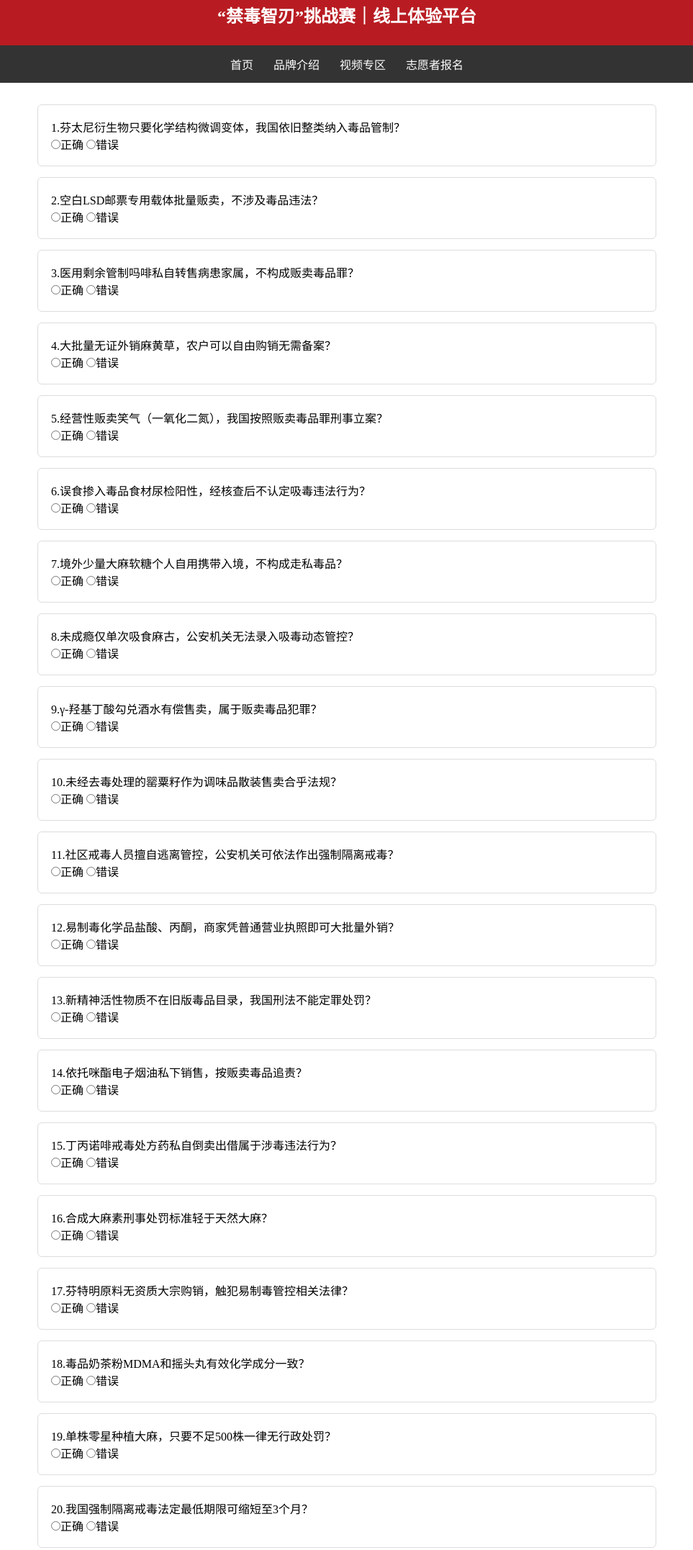
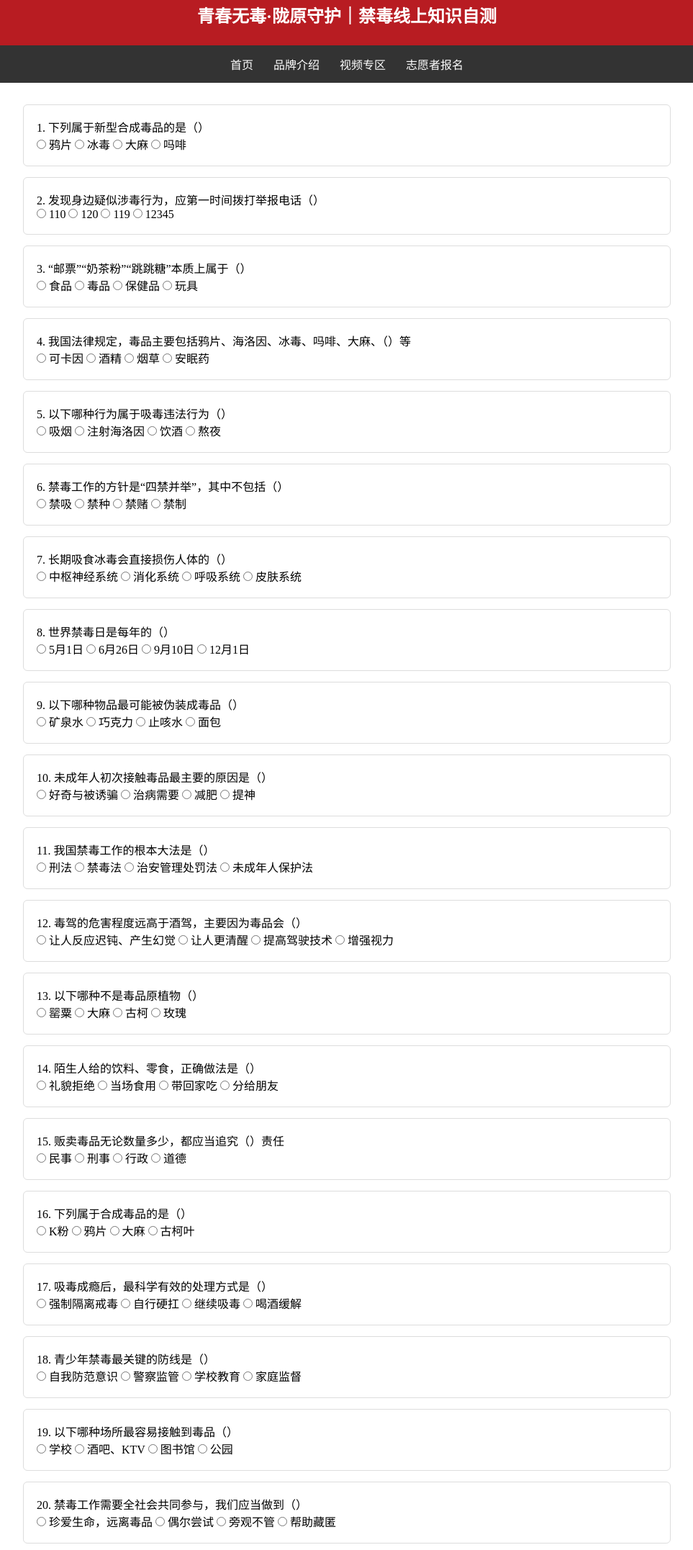
Before and after one commit to lzjtujdvolunteer/jdzyz.github.io, a plain HTML site: page quiz.html in a window 1280 px wide. Shown: the part 22-2175 px from the top of the page at 72% size, without its empty margins (158-1121 px from the left). Drawn offline with Linux system fonts and the light colour scheme.

Commit message:
Update quiz.html

```diff
--- a/quiz.html
+++ b/quiz.html
@@ -2,7 +2,7 @@
 <html lang="zh-CN">
 <head>
 <meta charset="UTF-8">
-<meta name="viewport" content="width=device-width,initial-scale=1.0">
+<meta name="viewport" content="width=device-width,initial-scale==1.0">
 <title>禁毒知识在线竞赛</title>
 <style>
 *{margin:0;padding:0;font-family:微软雅黑}
@@ -12,12 +12,12 @@ nav a{color:#fff;margin:0 12px;text-decoration:none}
 .wrap{max-width:900px;margin:30px auto;padding:0 20px}
 .q-box{border:1px #ddd solid;padding:18px;margin:15px 0;border-radius:6px}
 #submit{background:#b81c22;color:#fff;border:none;padding:10px 30px;border-radius:5px;cursor:pointer;font-size:16px}
-#res{margin-top:20px;font-size:18px;color:#b81c22}
+#res{margin-top:20px;font-size:18px;color:#b81c22;font-weight:bold}
 footer{margin-top:50px;padding:18px;background:#333;color:#fff;text-align:center;font-size:14px}
 </style>
 </head>
 <body>
-<header><h2>“禁毒智刃”挑战赛｜线上体验平台</h2></header>
+<header><h2>青春无毒·陇原守护｜禁毒线上知识自测</h2></header>
 <nav>
     <a href="index.html">首页</a>
     <a href="brand.html">品牌介绍</a>
@@ -25,128 +25,185 @@ footer{margin-top:50px;padding:18px;background:#333;color:#fff;text-align:center
     <a href="register.html">志愿者报名</a>
 </nav>
 <div class="wrap">
-    <div class="wrap">
+
 <div class="q-box">
-        <p>1.芬太尼衍生物只要化学结构微调变体，我国依旧整类纳入毒品管制？</p>
-        <label><input type="radio" name="q1" value="A">正确</label>
-        <label><input type="radio" name="q1" value="B">错误</label>
+<p>1. 下列属于新型合成毒品的是（）</p>
+<label><input type="radio" name="q1" value="A"> 鸦片</label>
+<label><input type="radio" name="q1" value="B"> 冰毒</label>
+<label><input type="radio" name="q1" value="C"> 大麻</label>
+<label><input type="radio" name="q1" value="D"> 吗啡</label>
 </div>
+
 <div class="q-box">
-        <p>2.空白LSD邮票专用载体批量贩卖，不涉及毒品违法？</p>
-        <label><input type="radio" name="q2" value="A">正确</label>
-        <label><input type="radio" name="q2" value="B">错误</label>
+<p>2. 发现身边疑似涉毒行为，应第一时间拨打举报电话（）</p>
+<label><input type="radio" name="q2" value="A"> 110</label>
+<label><input type="radio" name="q2" value="B"> 120</label>
+<label><input type="radio" name="q2" value="C"> 119</label>
+<label><input type="radio" name="q2" value="D"> 12345</label>
 </div>
+
 <div class="q-box">
-        <p>3.医用剩余管制吗啡私自转售病患家属，不构成贩卖毒品罪？</p>
-        <label><input type="radio" name="q3" value="A">正确</label>
-        <label><input type="radio" name="q3" value="B">错误</label>
+<p>3. “邮票”“奶茶粉”“跳跳糖”本质上属于（）</p>
+<label><input type="radio" name="q3" value="A"> 食品</label>
+<label><input type="radio" name="q3" value="B"> 毒品</label>
+<label><input type="radio" name="q3" value="C"> 保健品</label>
+<label><input type="radio" name="q3" value="D"> 玩具</label>
 </div>
+
 <div class="q-box">
-        <p>4.大批量无证外销麻黄草，农户可以自由购销无需备案？</p>
-        <label><input type="radio" name="q4" value="A">正确</label>
-        <label><input type="radio" name="q4" value="B">错误</label>
+<p>4. 我国法律规定，毒品主要包括鸦片、海洛因、冰毒、吗啡、大麻、（）等</p>
+<label><input type="radio" name="q4" value="A"> 可卡因</label>
+<label><input type="radio" name="q4" value="B"> 酒精</label>
+<label><input type="radio" name="q4" value="C"> 烟草</label>
+<label><input type="radio" name="q4" value="D"> 安眠药</label>
 </div>
+
 <div class="q-box">
-        <p>5.经营性贩卖笑气（一氧化二氮），我国按照贩卖毒品罪刑事立案？</p>
-        <label><input type="radio" name="q5" value="A">正确</label>
-        <label><input type="radio" name="q5" value="B">错误</label>
+<p>5. 以下哪种行为属于吸毒违法行为（）</p>
+<label><input type="radio" name="q5" value="A"> 吸烟</label>
+<label><input type="radio" name="q5" value="B"> 注射海洛因</label>
+<label><input type="radio" name="q5" value="C"> 饮酒</label>
+<label><input type="radio" name="q5" value="D"> 熬夜</label>
 </div>
+
 <div class="q-box">
-        <p>6.误食掺入毒品食材尿检阳性，经核查后不认定吸毒违法行为？</p>
-        <label><input type="radio" name="q6" value="A">正确</label>
-        <label><input type="radio" name="q6" value="B">错误</label>
+<p>6. 禁毒工作的方针是“四禁并举”，其中不包括（）</p>
+<label><input type="radio" name="q6" value="A"> 禁吸</label>
+<label><input type="radio" name="q6" value="B"> 禁种</label>
+<label><input type="radio" name="q6" value="C"> 禁赌</label>
+<label><input type="radio" name="q6" value="D"> 禁制</label>
 </div>
+
 <div class="q-box">
-        <p>7.境外少量大麻软糖个人自用携带入境，不构成走私毒品？</p>
-        <label><input type="radio" name="q7" value="A">正确</label>
-        <label><input type="radio" name="q7" value="B">错误</label>
+<p>7. 长期吸食冰毒会直接损伤人体的（）</p>
+<label><input type="radio" name="q7" value="A"> 中枢神经系统</label>
+<label><input type="radio" name="q7" value="B"> 消化系统</label>
+<label><input type="radio" name="q7" value="C"> 呼吸系统</label>
+<label><input type="radio" name="q7" value="D"> 皮肤系统</label>
 </div>
+
 <div class="q-box">
-        <p>8.未成瘾仅单次吸食麻古，公安机关无法录入吸毒动态管控？</p>
-        <label><input type="radio" name="q8" value="A">正确</label>
-        <label><input type="radio" name="q8" value="B">错误</label>
+<p>8. 世界禁毒日是每年的（）</p>
+<label><input type="radio" name="q8" value="A"> 5月1日</label>
+<label><input type="radio" name="q8" value="B"> 6月26日</label>
+<label><input type="radio" name="q8" value="C"> 9月10日</label>
+<label><input type="radio" name="q8" value="D"> 12月1日</label>
 </div>
+
 <div class="q-box">
-        <p>9.γ-羟基丁酸勾兑酒水有偿售卖，属于贩卖毒品犯罪？</p>
-        <label><input type="radio" name="q9" value="A">正确</label>
-        <label><input type="radio" name="q9" value="B">错误</label>
+<p>9. 以下哪种物品最可能被伪装成毒品（）</p>
+<label><input type="radio" name="q9" value="A"> 矿泉水</label>
+<label><input type="radio" name="q9" value="B"> 巧克力</label>
+<label><input type="radio" name="q9" value="C"> 止咳水</label>
+<label><input type="radio" name="q9" value="D"> 面包</label>
 </div>
+
 <div class="q-box">
-        <p>10.未经去毒处理的罂粟籽作为调味品散装售卖合乎法规？</p>
-        <label><input type="radio" name="q10" value="A">正确</label>
-        <label><input type="radio" name="q10" value="B">错误</label>
+<p>10. 未成年人初次接触毒品最主要的原因是（）</p>
+<label><input type="radio" name="q10" value="A"> 好奇与被诱骗</label>
+<label><input type="radio" name="q10" value="B"> 治病需要</label>
+<label><input type="radio" name="q10" value="C"> 减肥</label>
+<label><input type="radio" name="q10" value="D"> 提神</label>
 </div>
+
 <div class="q-box">
-        <p>11.社区戒毒人员擅自逃离管控，公安机关可依法作出强制隔离戒毒？</p>
-        <label><input type="radio" name="q11" value="A">正确</label>
-        <label><input type="radio" name="q11" value="B">错误</label>
+<p>11. 我国禁毒工作的根本大法是（）</p>
+<label><input type="radio" name="q11" value="A"> 刑法</label>
+<label><input type="radio" name="q11" value="B"> 禁毒法</label>
+<label><input type="radio" name="q11" value="C"> 治安管理处罚法</label>
+<label><input type="radio" name="q11" value="D"> 未成年人保护法</label>
 </div>
+
 <div class="q-box">
-        <p>12.易制毒化学品盐酸、丙酮，商家凭普通营业执照即可大批量外销？</p>
-        <label><input type="radio" name="q12" value="A">正确</label>
-        <label><input type="radio" name="q12" value="B">错误</label>
+<p>12. 毒驾的危害程度远高于酒驾，主要因为毒品会（）</p>
+<label><input type="radio" name="q12" value="A"> 让人反应迟钝、产生幻觉</label>
+<label><input type="radio" name="q12" value="B"> 让人更清醒</label>
+<label><input type="radio" name="q12" value="C"> 提高驾驶技术</label>
+<label><input type="radio" name="q12" value="D"> 增强视力</label>
 </div>
+
 <div class="q-box">
-        <p>13.新精神活性物质不在旧版毒品目录，我国刑法不能定罪处罚？</p>
-        <label><input type="radio" name="q13" value="A">正确</label>
-        <label><input type="radio" name="q13" value="B">错误</label>
+<p>13. 以下哪种不是毒品原植物（）</p>
+<label><input type="radio" name="q13" value="A"> 罂粟</label>
+<label><input type="radio" name="q13" value="B"> 大麻</label>
+<label><input type="radio" name="q13" value="C"> 古柯</label>
+<label><input type="radio" name="q13" value="D"> 玫瑰</label>
 </div>
+
 <div class="q-box">
-        <p>14.依托咪酯电子烟油私下销售，按贩卖毒品追责？</p>
-        <label><input type="radio" name="q14" value="A">正确</label>
-        <label><input type="radio" name="q14" value="B">错误</label>
+<p>14. 陌生人给的饮料、零食，正确做法是（）</p>
+<label><input type="radio" name="q14" value="A"> 礼貌拒绝</label>
+<label><input type="radio" name="q14" value="B"> 当场食用</label>
+<label><input type="radio" name="q14" value="C"> 带回家吃</label>
+<label><input type="radio" name="q14" value="D"> 分给朋友</label>
 </div>
+
 <div class="q-box">
-        <p>15.丁丙诺啡戒毒处方药私自倒卖出借属于涉毒违法行为？</p>
-        <label><input type="radio" name="q15" value="A">正确</label>
-        <label><input type="radio" name="q15" value="B">错误</label>
+<p>15. 贩卖毒品无论数量多少，都应当追究（）责任</p>
+<label><input type="radio" name="q15" value="A"> 民事</label>
+<label><input type="radio" name="q15" value="B"> 刑事</label>
+<label><input type="radio" name="q15" value="C"> 行政</label>
+<label><input type="radio" name="q15" value="D"> 道德</label>
 </div>
+
 <div class="q-box">
-        <p>16.合成大麻素刑事处罚标准轻于天然大麻？</p>
-        <label><input type="radio" name="q16" value="A">正确</label>
-        <label><input type="radio" name="q16" value="B">错误</label>
+<p>16. 下列属于合成毒品的是（）</p>
+<label><input type="radio" name="q16" value="A"> K粉</label>
+<label><input type="radio" name="q16" value="B"> 鸦片</label>
+<label><input type="radio" name="q16" value="C"> 大麻</label>
+<label><input type="radio" name="q16" value="D"> 古柯叶</label>
 </div>
+
 <div class="q-box">
-        <p>17.芬特明原料无资质大宗购销，触犯易制毒管控相关法律？</p>
-        <label><input type="radio" name="q17" value="A">正确</label>
-        <label><input type="radio" name="q17" value="B">错误</label>
+<p>17. 吸毒成瘾后，最科学有效的处理方式是（）</p>
+<label><input type="radio" name="q17" value="A"> 强制隔离戒毒</label>
+<label><input type="radio" name="q17" value="B"> 自行硬扛</label>
+<label><input type="radio" name="q17" value="C"> 继续吸毒</label>
+<label><input type="radio" name="q17" value="D"> 喝酒缓解</label>
 </div>
+
 <div class="q-box">
-        <p>18.毒品奶茶粉MDMA和摇头丸有效化学成分一致？</p>
-        <label><input type="radio" name="q18" value="A">正确</label>
-        <label><input type="radio" name="q18" value="B">错误</label>
+<p>18. 青少年禁毒最关键的防线是（）</p>
+<label><input type="radio" name="q18" value="A"> 自我防范意识</label>
+<label><input type="radio" name="q18" value="B"> 警察监管</label>
+<label><input type="radio" name="q18" value="C"> 学校教育</label>
+<label><input type="radio" name="q18" value="D"> 家庭监督</label>
 </div>
+
 <div class="q-box">
-        <p>19.单株零星种植大麻，只要不足500株一律无行政处罚？</p>
-        <label><input type="radio" name="q19" value="A">正确</label>
-        <label><input type="radio" name="q19" value="B">错误</label>
+<p>19. 以下哪种场所最容易接触到毒品（）</p>
+<label><input type="radio" name="q19" value="A"> 学校</label>
+<label><input type="radio" name="q19" value="B"> 酒吧、KTV</label>
+<label><input type="radio" name="q19" value="C"> 图书馆</label>
+<label><input type="radio" name="q19" value="D"> 公园</label>
 </div>
+
 <div class="q-box">
-        <p>20.我国强制隔离戒毒法定最低期限可缩短至3个月？</p>
-        <label><input type="radio" name="q20" value="A">正确</label>
-        <label><input type="radio" name="q20" value="B">错误</label>
+<p>20. 禁毒工作需要全社会共同参与，我们应当做到（）</p>
+<label><input type="radio" name="q20" value="A"> 珍爱生命，远离毒品</label>
+<label><input type="radio" name="q20" value="B"> 偶尔尝试</label>
+<label><input type="radio" name="q20" value="C"> 旁观不管</label>
+<label><input type="radio" name="q20" value="D"> 帮助藏匿</label>
 </div>
 
 <button id="submit">提交答卷</button>
 <div id="res"></div>
 </div>
+
 <footer>依托禁毒智刃·揭榜挂帅挑战赛题库改编</footer>
 
 <script>
 document.getElementById('submit').onclick=function(){
 let score=0;
-    //标准答案：A对 B错
-    const ans={
-        q1:'A',q2:'B',q3:'B',q4:'B',q5:'B',
-        q6:'A',q7:'B',q8:'B',q9:'A',q10:'B',
-        q11:'A',q12:'B',q13:'B',q14:'A',q15:'A',
-        q16:'B',q17:'A',q18:'A',q19:'B',q20:'B'
+let ans={
+q1:"B",q2:"A",q3:"B",q4:"A",q5:"B",q6:"C",q7:"A",q8:"B",q9:"C",q10:"A",
+q11:"B",q12:"A",q13:"D",q14:"A",q15:"B",q16:"A",q17:"A",q18:"A",q19:"B",q20:"A"
 };
 for(let i=1;i<=20;i++){
-        let sel=document.querySelector(`input[name="q${i}"]:checked`)?.value;
-        if(sel === ans[`q${i}`]) score++;
+let v=document.querySelector(`input[name="q${i}"]:checked`)?.value;
+if(v&&v===ans[`q${i}`])score+=5;
 }
-    document.getElementById('res').innerText=`本次得分：${score}/20`;
+document.getElementById('res').innerText=`最终得分：${score} 分（满分100分）`;
 }
 </script>
 </body>
```
Lines whose indentation alone changed are shown as unchanged.
